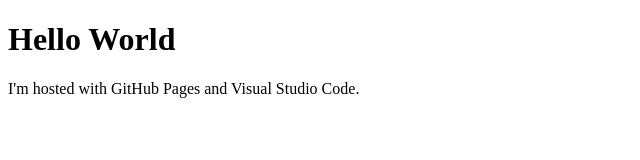
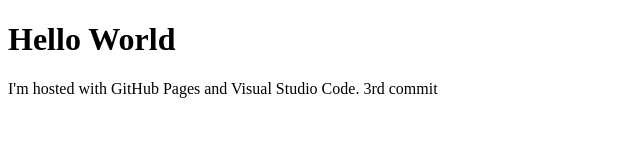
Before and after one commit to Hayden-Matheus/Hayden-Matheus.github.io, a plain HTML site: page index.html in a window 1280 px wide. Shown: the full height of the page, 0-640 px from the left. Drawn offline with Linux system fonts and the light colour scheme.

Commit message:
3rd commit

```diff
--- a/index.html
+++ b/index.html
@@ -2,6 +2,6 @@
 <html>
 <body>
 <h1>Hello World</h1>
-<p>I'm hosted with GitHub Pages and Visual Studio Code.</p>
+<p>I'm hosted with GitHub Pages and Visual Studio Code. 3rd commit</p>
 </body>
 </html>
```
